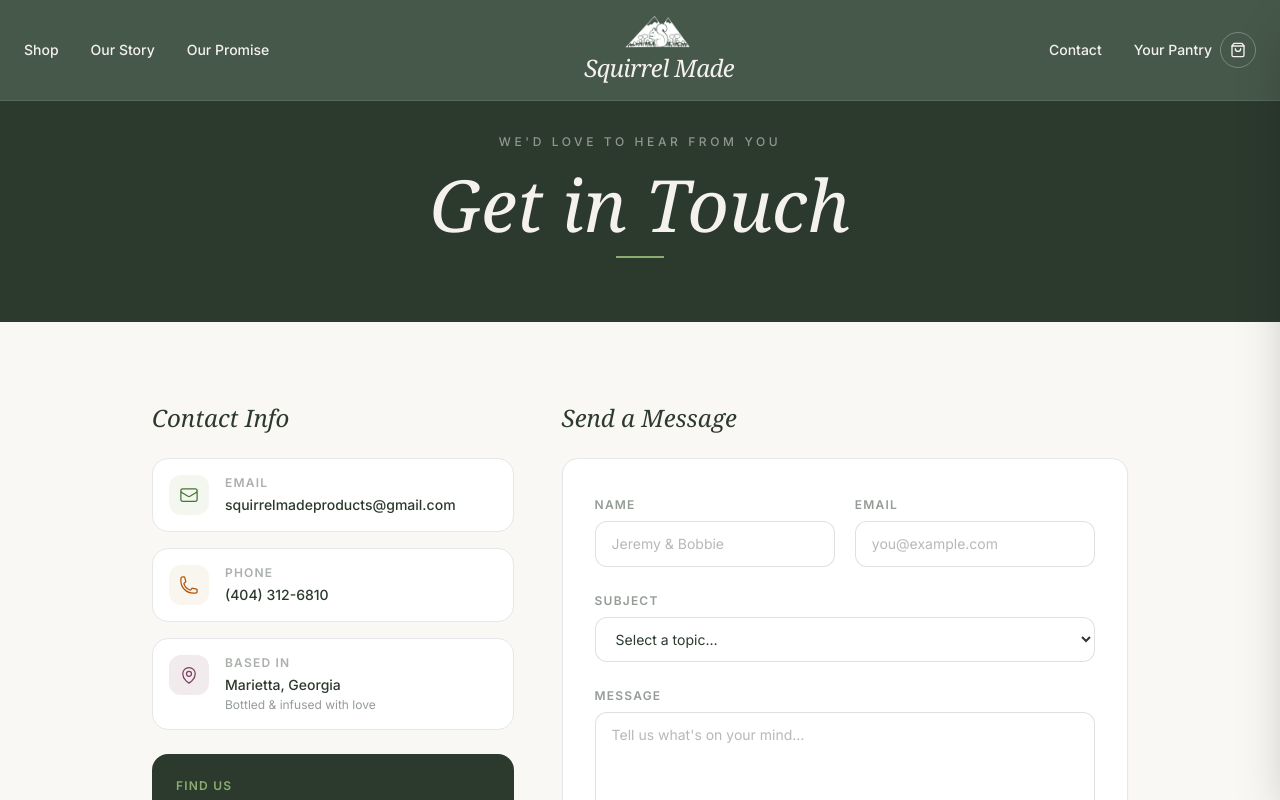
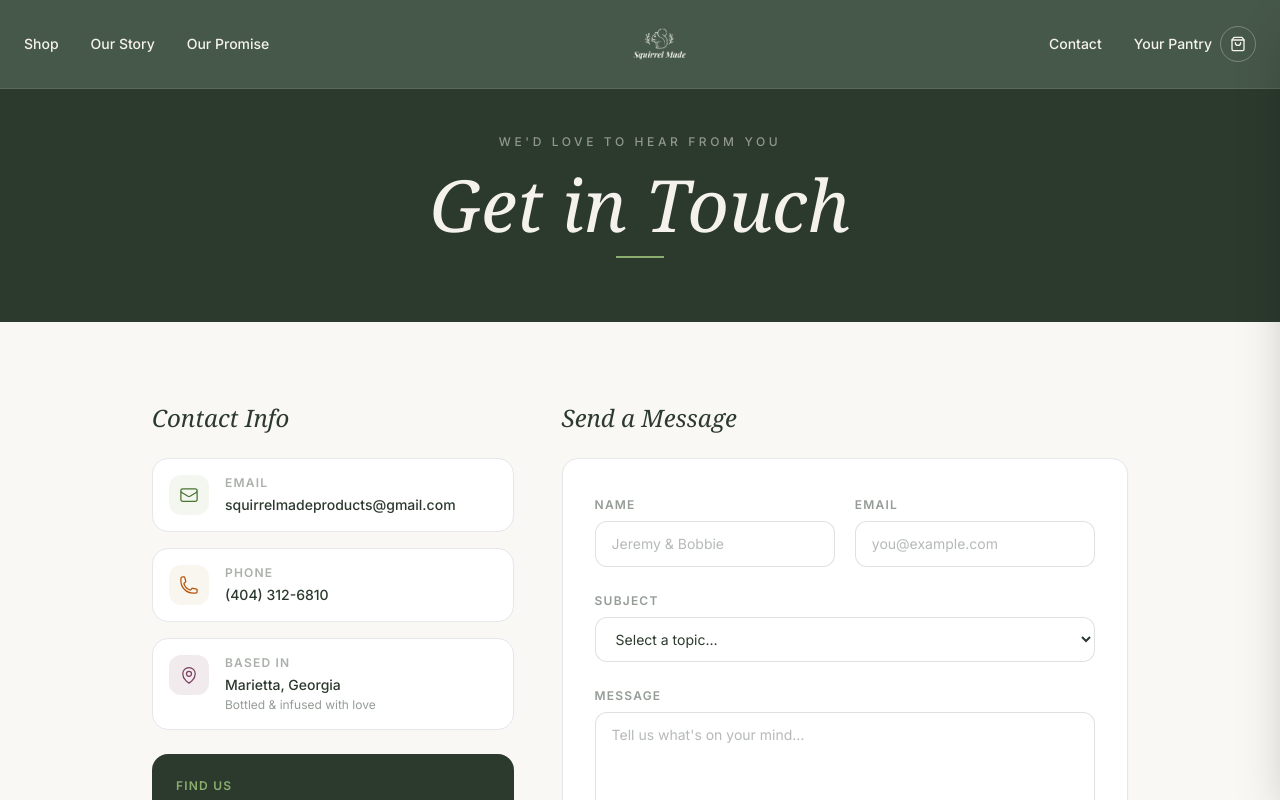
Before and after one commit to creativecowboys/Squirrel-Made-Website, a React (Vite) app: page /contact in a window 1280 px wide. Shown: the top 800 px of the page. Built offline with nearby package versions, Linux system fonts and the light colour scheme; a web font is replaced by a local one.

Commit message:
Swap header to new stacked logo

```diff
--- a/components/Navbar.tsx
+++ b/components/Navbar.tsx
@@ -17,15 +17,12 @@ const Navbar: React.FC<NavbarProps> = ({ cartCount, onCartOpen }) => {
           <Link to="/our-promise" className="hover:opacity-70 transition-opacity">Our Promise</Link>
         </div>
 
-        <div className="flex flex-col items-center gap-1">
+        <div className="flex items-center justify-center">
           <img
-            src="/Squirell_Made_Logo_5.png"
-            alt="Squirrel Made Icon"
-            className="h-8 w-auto"
+            src="/squirrel made white stacked.png"
+            alt="Squirrel Made"
+            className="h-14 w-auto"
           />
-          <div className="text-2xl font-serif italic tracking-tight">
-            <span>Squirrel Made</span>
-          </div>
         </div>
 
         <div className="flex items-center gap-8 text-sm font-medium">
```
Also changed, not shown: public/squirrel made white stacked.png (added).
